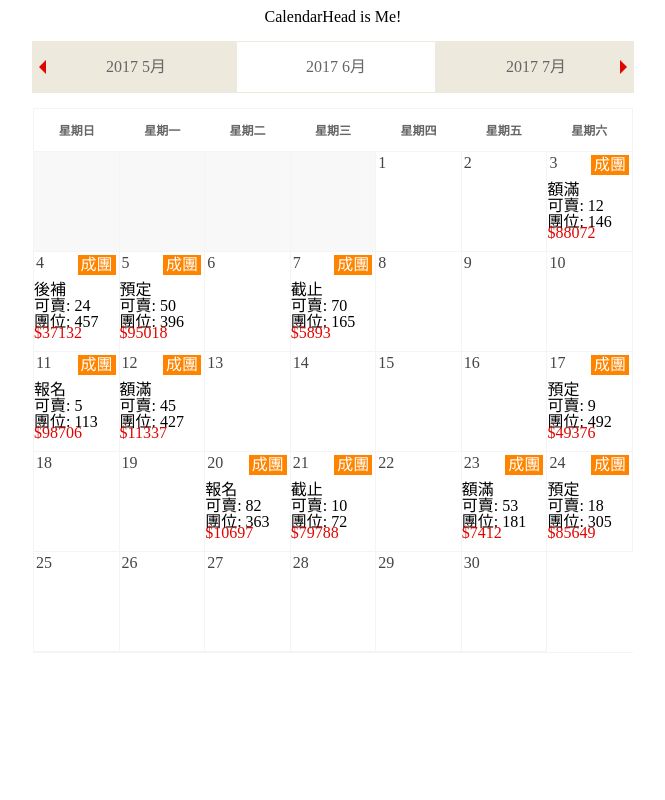
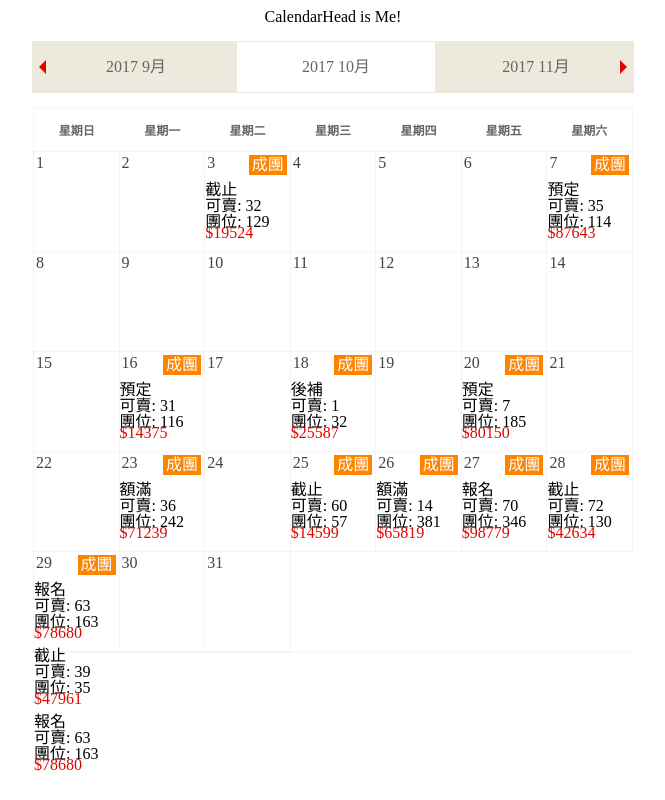
Before and after one commit to cwchang93/reactCalendar, a React app: page / in a window 1280 px wide. Shown: the whole page, without its empty margins (307-972 px from the left). Built offline with nearby package versions, Linux system fonts and the light colour scheme.

Commit message:
render bug happened

```diff
--- a/src/components/calendarBody.jsx
+++ b/src/components/calendarBody.jsx
@@ -202,20 +202,47 @@ class CalendarBody extends Component {
             // this.setState({ newDataArr: newDataArr });
         }
         // const sortedDataArr = newDataArr.reverse(newDataArr.date);
-        function reverseByKey(array, key) {
-            return array.reverse(function(a, b) {
-                const x = a[key];
-                const y = b[key];
-                return x < y ? -1 : x > y ? 1 : 0;
-            });
-        }
+        // const sortedDataArr = this.reverseByKey(newDataArr, 'date');
+        // const sortedDataArr = this.reverseDate(newDataArr, 'date');
+        // console.log(this.reverseDate());
+        // console.log(sortedDataArr);
 
-        const sortedDataArr = reverseByKey(newDataArr, 'date');
+        // function reverseByKey(array, key) {
+        //     return array.reverse(function(a, b) {
+        //         const x = a[key];
+        //         const y = b[key];
+        //         return x < y ? -1 : x > y ? 1 : 0;
+        //     });
+        // }
 
-        console.log('sortedDataArr');
+        const sortedDataArr = newDataArr.sort((a, b) => {
+            return Date.parse(a.date) - Date.parse(b.date);
+        });
+
+        // const sortedDataArr = reverseByKey(newDataArr, 'date');
+        console.log('newDataArrCC');
+        console.log(newDataArr);
+        console.log('sortedDataArr777');
         console.log(sortedDataArr);
 
         return sortedDataArr;
+    // console.log(newDataArr);
+    // return newDataArr;
+    }
+
+    // reverseDate(arr, key) {
+    //     const newArr = [];
+    //     console.log(arr, key);
+
+    //     return arrr.reverse();
+    // }
+
+    reverseByKey(array, key) {
+        return array.reverse(function(a, b) {
+            const x = a[key];
+            const y = b[key];
+            return x < y ? -1 : x > y ? 1 : 0;
+        });
     }
 
     renderDayContent() {
--- a/src/index.js
+++ b/src/index.js
@@ -4,7 +4,7 @@ import App from './App';
 const jsonDate = {
     // dataSource: './json/data.json',
     dataSource: './src/json/data1.json',
-    initYearMonth: '201706', // 一開始的月份
+    initYearMonth: '201710', // 一開始的月份
     // 待辦:
     // Head
     // 1. initYearMonth輸入13或非12的月份箭頭會可以多跑一格，需用regex加在前面  head
```
